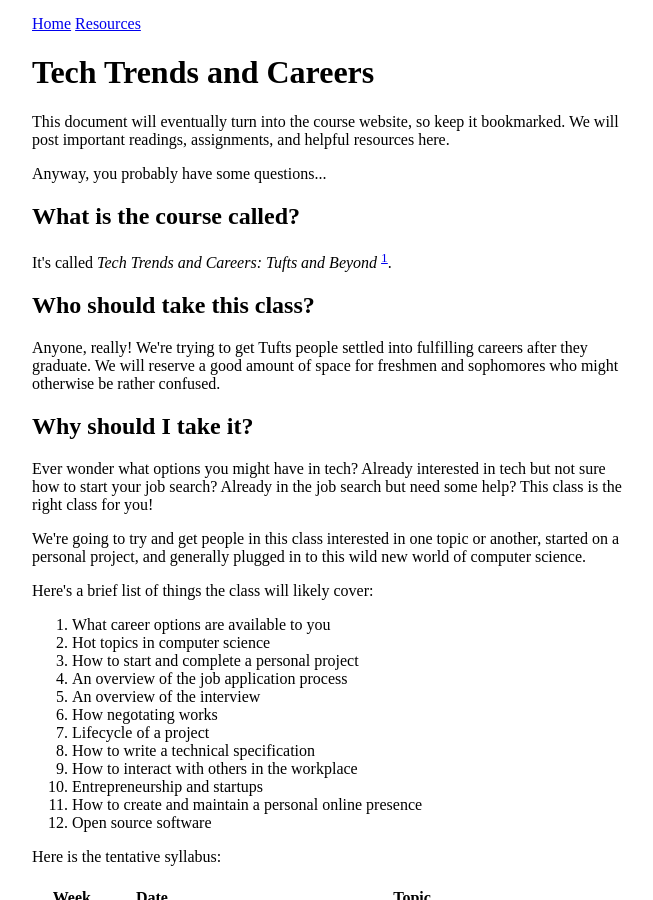
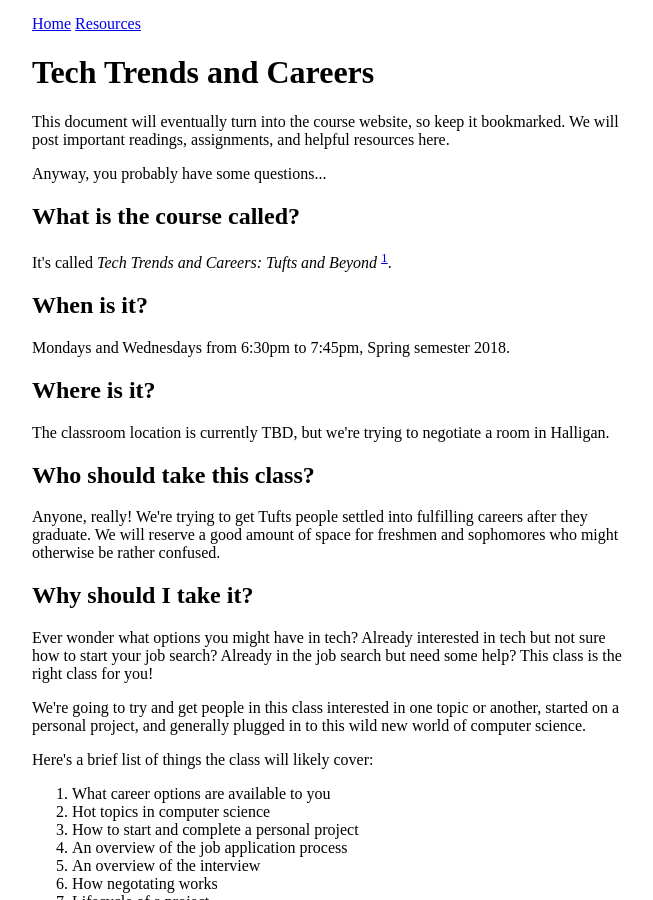
Before and after one commit to tekknolagi/excollege, a Jekyll site: the page built from index.md, in a window 1280 px wide and 900 px high. Shown: the whole window, without its empty margins (16-669 px from the left). Built offline with Jekyll 4.4.1, drawn with Linux system fonts in a browser that asks for light colours.

Commit message:
Add some logistics info

```diff
--- a/index.md
+++ b/index.md
@@ -17,6 +17,17 @@
 <p>
 It's called <i>Tech Trends and Careers: Tufts and Beyond</i>
 <sup id="fnref:naming"><a href="#fn:naming" class="footnote">1</a></sup>.
+</p>
+
+<h2>When is it?</h2>
+<p>
+Mondays and Wednesdays from 6:30pm to 7:45pm, Spring semester 2018.
+</p>
+
+<h2>Where is it?</h2>
+<p>
+The classroom location is currently TBD, but we're trying to negotiate a room
+in Halligan.
 </p>
 
 <h2>Who should take this class?</h2>
```
